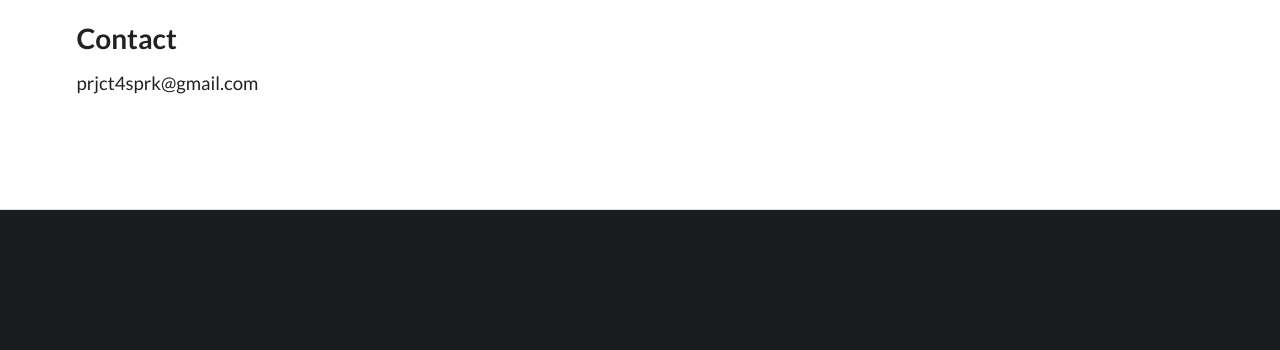
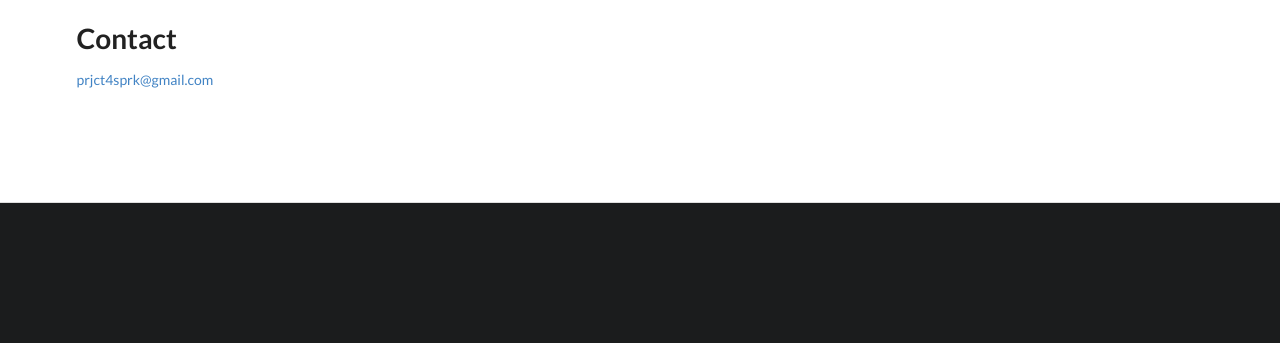
Before and after one commit to project4spark/website, a plain HTML site: page index.html in a window 1280 px wide. Shown: the part 1166-1516 px from the top of the page. Drawn offline with nearby package versions, Linux system fonts and the light colour scheme.

Commit message:
some corrections

```diff
--- a/index.html
+++ b/index.html
@@ -143,7 +143,7 @@
       <div class="row">
         <div class="eight wide column">
           <h3 class="ui header">About</h3>
-          <p><i>Project4Spark</i>is an open source, modular and cloud based ERP solution being developed for small and medium enterprises.</p>
+          <p><i>Project4Spark </i>is an open source, modular and cloud based ERP solution being developed for small and medium enterprises.</p>
           <p>Using open source technologies, <i>Project4Spark</i> aims to meet today's business and technological requirements that come with the digital economy.</p>
           <p>In accordance with our vision, we are working to combine the classical ERP modules and processes with the new technologies and concepts.</p>
           <p>You can see our progress on this page.</p>
@@ -162,7 +162,8 @@
 
         <div class="eight wide column">
           <h3 class="ui header">Contact</h3>
-          <p>prjct4sprk@gmail.com</p>
+          <a href = "mailto: prjct4sprk@gmail.com">prjct4sprk@gmail.com</a>
+
       </div>
       </div>
     </div>
```
